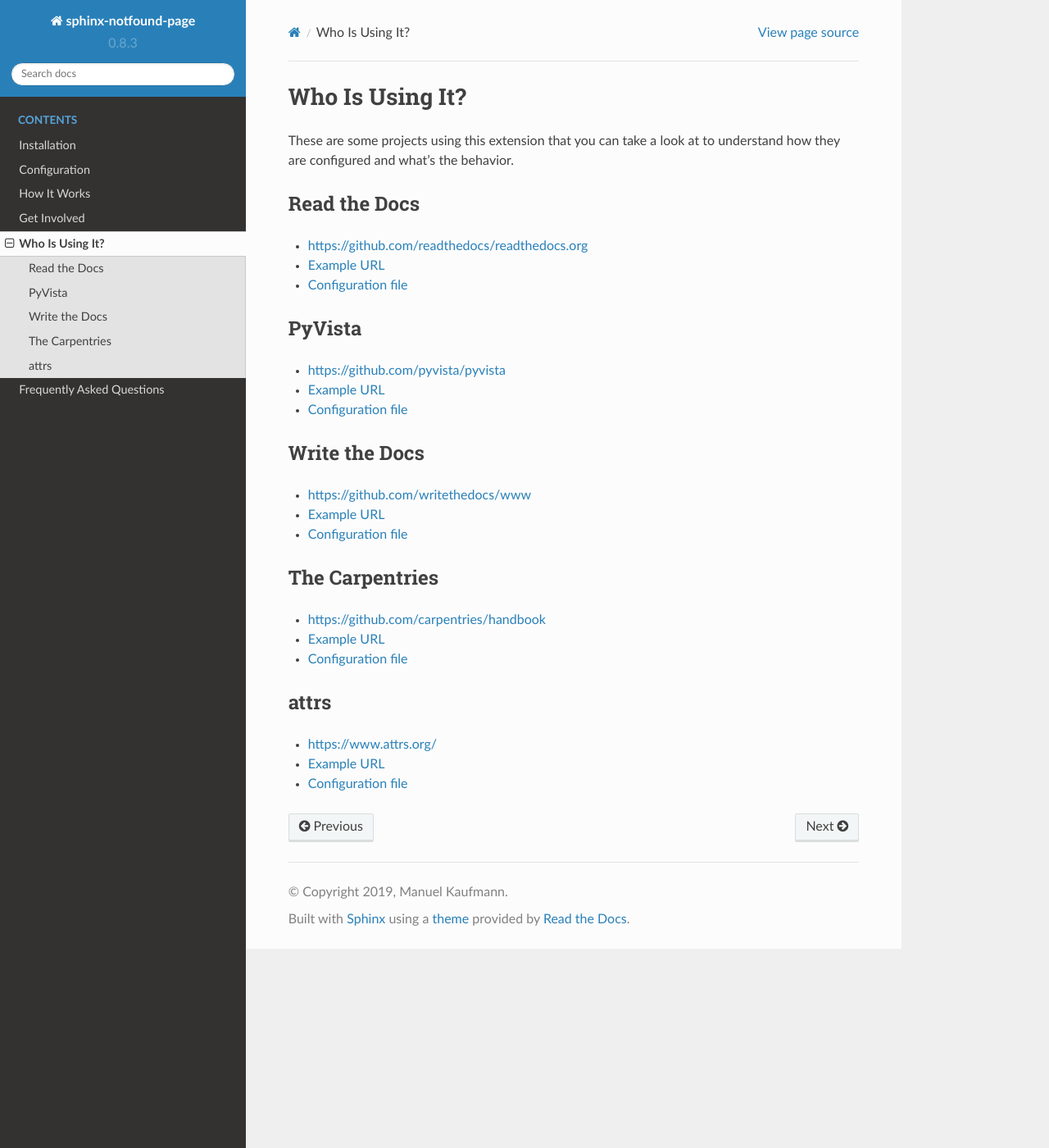
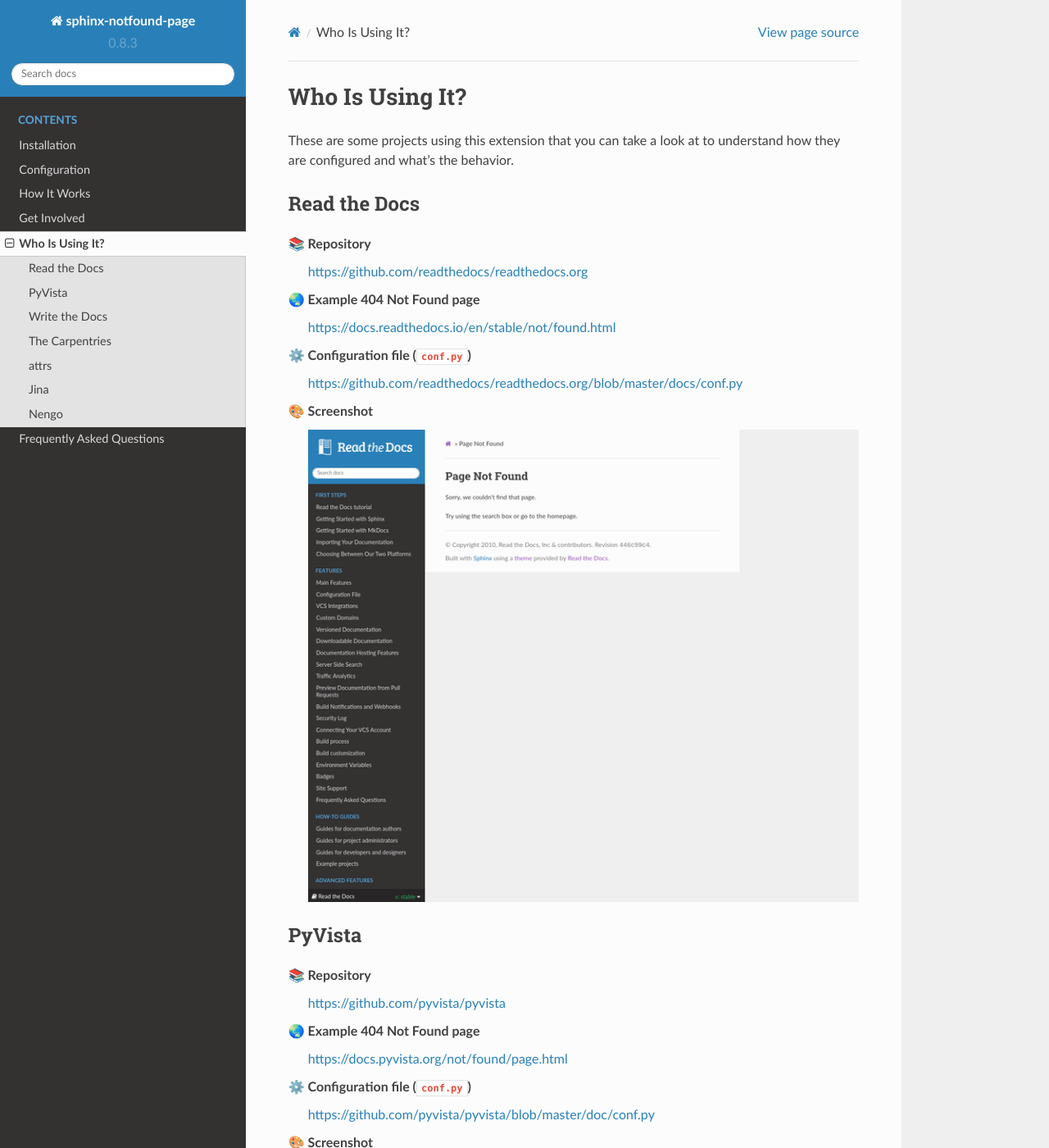
Before and after one commit to readthedocs/sphinx-notfound-page, a Sphinx documentation site: the page built from docs/who-is-using-it.rst, in a window 1280 px wide and 1400 px high. Shown: the whole window at 82% size. Built offline with Sphinx 7.4.7 and the Read the Docs theme 2.0.0, drawn with Linux system fonts in a browser that asks for light colours; pages that are not in the unit, such as notebooks, are missing from menus; some of the changed text lies outside the part shown.

Commit message:
Docs: expand section "Who is using it?" (#207)
* Docs: expand section "Who is using it?"

- Use emojis and add screenshots
- Add 2 more examples

* Docs: update requirements

```diff
--- a/docs/requirements.txt
+++ b/docs/requirements.txt
@@ -51,6 +51,7 @@
 sphinx==4.5.0
     # via
     #   sphinx-autoapi
+    #   sphinx-notfound-page
     #   sphinx-notfound-page (pyproject.toml)
     #   sphinx-prompt
     #   sphinx-rtd-theme
--- a/docs/who-is-using-it.rst
+++ b/docs/who-is-using-it.rst
@@ -4,42 +4,116 @@
 These are some projects using this extension
 that you can take a look at to understand how they are configured and what's the behavior.
 
+.. Scrensshot images are 700x600
 
 Read the Docs
 -------------
 
-* https://github.com/readthedocs/readthedocs.org
-* `Example URL <https://docs.readthedocs.io/en/stable/not/found.html>`__
-* `Configuration file <https://github.com/readthedocs/readthedocs.org/blob/master/docs/conf.py>`__
+|:books:| Repository
+   https://github.com/readthedocs/readthedocs.org
+
+|:earth_asia:| Example 404 Not Found page
+   https://docs.readthedocs.io/en/stable/not/found.html
+
+|:gear:| Configuration file (``conf.py``)
+   https://github.com/readthedocs/readthedocs.org/blob/master/docs/conf.py
+
+|:art:| Screenshot
+   .. image:: _static/who-is-using-it/docs.readthedocs.io.png
 
 
 PyVista
 -------
 
-* https://github.com/pyvista/pyvista
-* `Example URL <https://docs.pyvista.org/not/found/page.html>`__
-* `Configuration file <https://github.com/pyvista/pyvista/blob/master/docs/conf.py>`__
+|:books:| Repository
+   https://github.com/pyvista/pyvista
+
+|:earth_asia:| Example 404 Not Found page
+   https://docs.pyvista.org/not/found/page.html
+
+|:gear:| Configuration file (``conf.py``)
+   https://github.com/pyvista/pyvista/blob/master/doc/conf.py
+
+|:art:| Screenshot
+   .. image:: _static/who-is-using-it/docs.pyvista.org.png
+
 
 
 Write the Docs
 --------------
 
-* https://github.com/writethedocs/www
-* `Example URL <https://www.writethedocs.org/404/>`__
-* `Configuration file <https://github.com/writethedocs/www/blob/master/docs/conf.py>`__
+|:books:| Repository
+   https://github.com/writethedocs/www
+
+|:earth_asia:| Example 404 Not Found page
+   https://www.writethedocs.org/404/
+
+|:gear:| Configuration file (``conf.py``)
+   https://github.com/writethedocs/www/blob/master/docs/conf.py
+
+|:art:| Screenshot
+   .. image:: _static/who-is-using-it/www.writethedocs.org.png
 
 
 The Carpentries
 ---------------
 
-* https://github.com/carpentries/handbook
-* `Example URL <https://docs.carpentries.org/404/>`__
-* `Configuration file <https://github.com/carpentries/handbook/blob/master/conf.py>`__
+|:books:| Repository
+   https://github.com/carpentries/handbook
+
+|:earth_asia:| Example 404 Not Found page
+   https://docs.carpentries.org/404/
+
+|:gear:| Configuration file (``conf.py``)
+   https://github.com/carpentries/handbook/blob/master/conf.py
+
+|:art:| Screenshot
+   .. image:: _static/who-is-using-it/docs.carpentries.org.png
 
 
 attrs
 -----
 
-* https://www.attrs.org/
-* `Example URL <https://www.attrs.org/en/latest/404>`__
-* `Configuration file <https://github.com/python-attrs/attrs/blob/main/docs/conf.py>`__
+|:books:| Repository
+   https://github.com/python-attrs/attrs
+
+|:earth_asia:| Example 404 Not Found page
+   https://www.attrs.org/en/latest/404
+
+|:gear:| Configuration file (``conf.py``)
+   https://github.com/python-attrs/attrs/blob/main/docs/conf.py
+
+|:art:| Screenshot
+   .. image:: _static/who-is-using-it/www.attrs.org.png
+
+
+Jina
+----
+
+|:books:| Repository
+   https://github.com/jina-ai/docs
+
+|:earth_asia:| Example 404 Not Found page
+   https://docs.jina.ai/404
+
+|:gear:| Configuration file (``conf.py``)
+   https://github.com/jina-ai/docs/blob/master/conf.py
+
+|:art:| Screenshot
+   .. image:: _static/who-is-using-it/docs.jina.ai.png
+
+
+Nengo
+-----
+
+|:books:| Repository
+   https://github.com/nengo/nengo-sphinx-theme
+
+|:earth_asia:| Example 404 Not Found page
+   https://www.nengo.ai/nengo-sphinx-theme/v1.2.2/404
+
+|:gear:| Configuration file (``conf.py``)
+   https://github.com/nengo/nengo-sphinx-theme/blob/master/docs/conf.py
+
+|:art:| Screenshot
+   .. image:: _static/who-is-using-it/www.nengo.ai.png
--- a/pyproject.toml
+++ b/pyproject.toml
@@ -41,7 +41,8 @@
 doc = [
     "sphinx",
     "sphinx-prompt",
-    "sphinx-tabs",
+    # Pin sphinx-tabs to avoid doctools version problem
+    "sphinx-tabs==3.3.1",
     "sphinx-rtd-theme",
     "sphinxemoji",
     "sphinx-autoapi",
```
Also changed, not shown: other parts of docs/requirements.txt (+2 -2 lines), docs/_static/who-is-using-it/docs.carpentries.org.png (added), docs/_static/who-is-using-it/docs.jina.ai.png (added), docs/_static/who-is-using-it/docs.pyvista.org.png (added), docs/_static/who-is-using-it/docs.readthedocs.io.png (added), docs/_static/who-is-using-it/www.attrs.org.png (added), docs/_static/who-is-using-it/www.nengo.ai.png (added), docs/_static/who-is-using-it/www.writethedocs.org.png (added).
